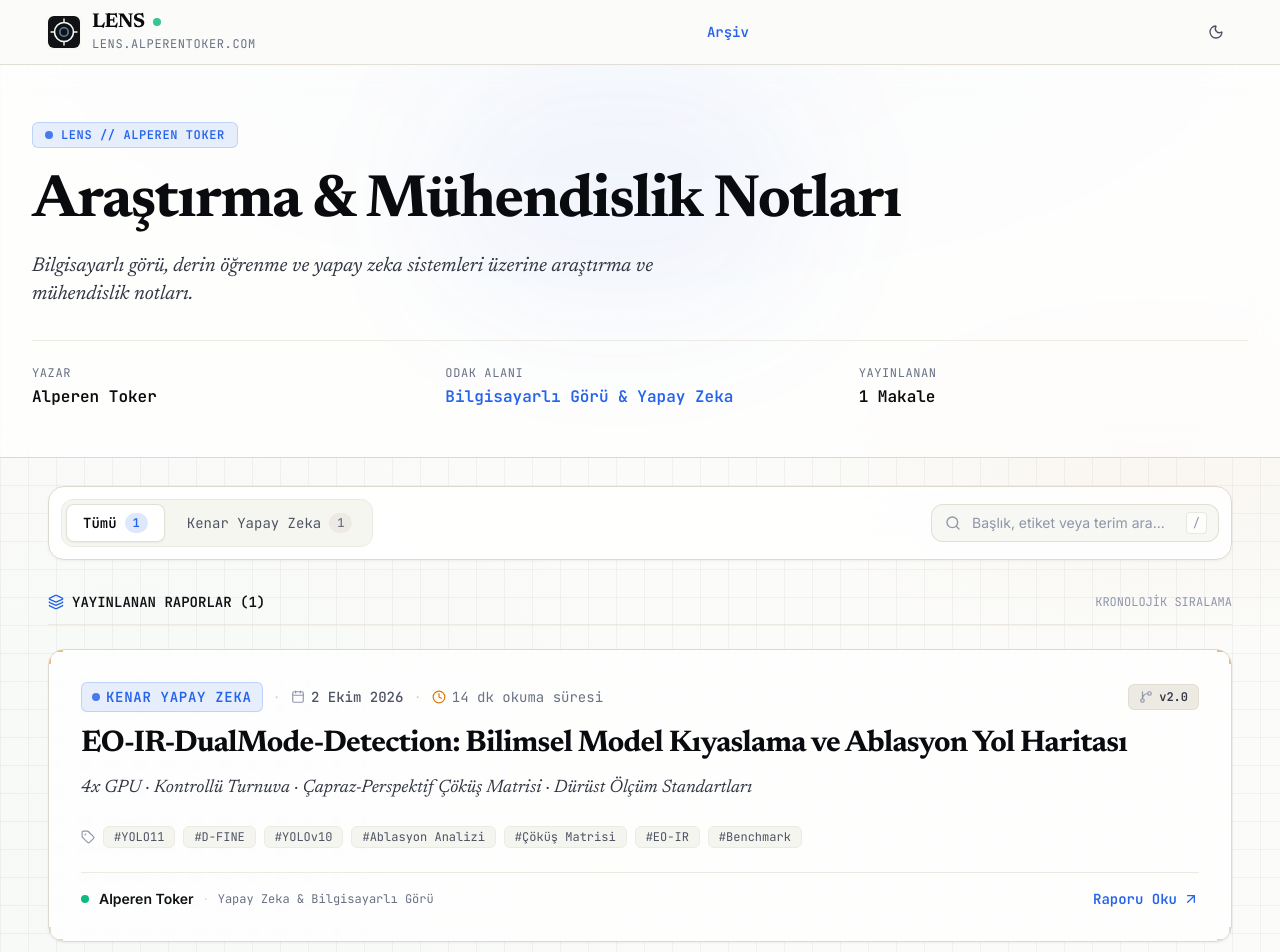
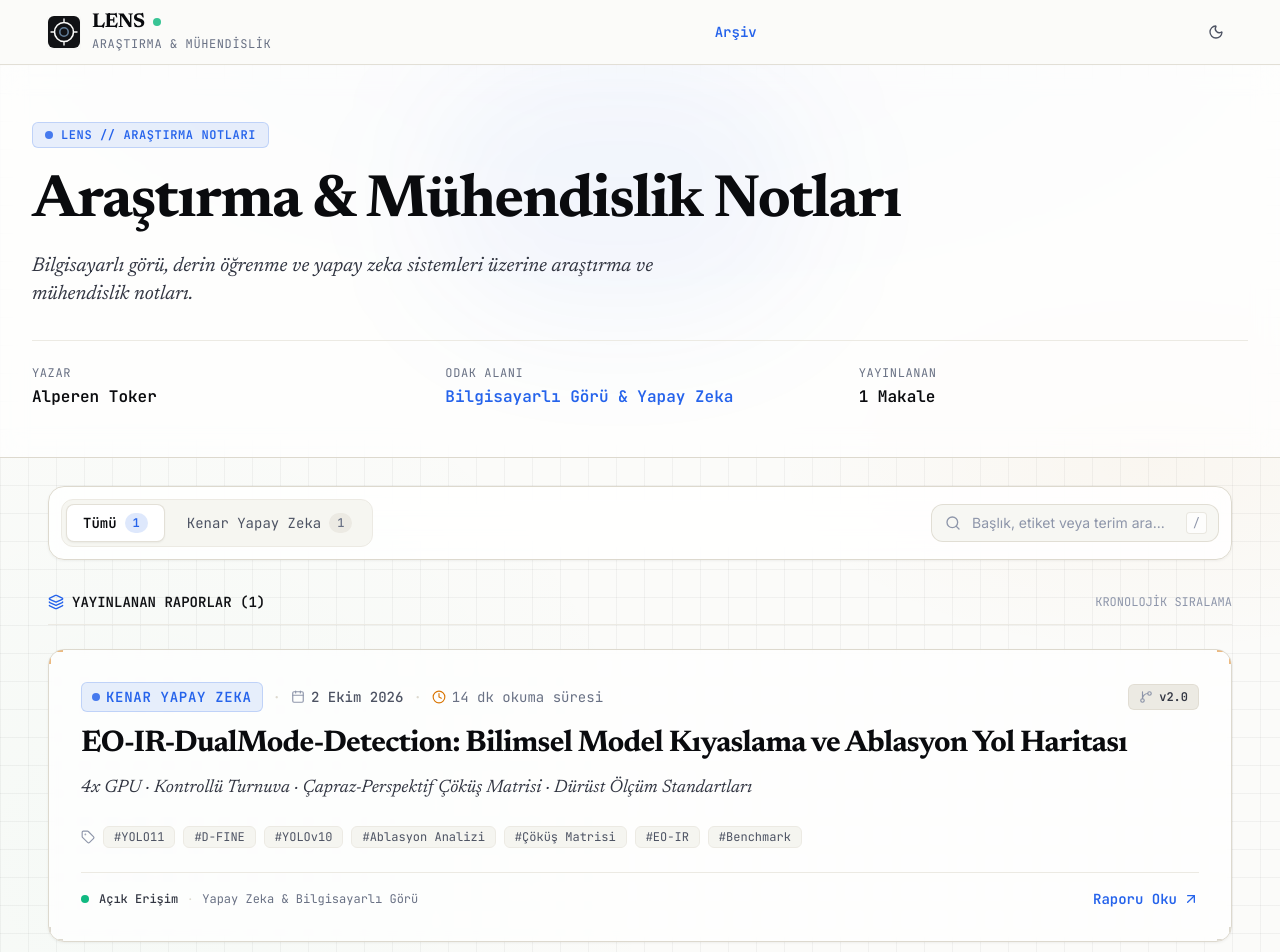
Before and after one commit to alperentoker/Makale-blog, a React (Vite) app: page / in a window 1280 px wide. Shown: the top 952 px of the page. Built offline with nearby package versions, Linux system fonts and the light colour scheme; no server answers.

Commit message:
fix: reduce author name occurrences on homepage to exactly 2 (masthead author box and footer colophon)

```diff
--- a/src/components/ArchiveHero.tsx
+++ b/src/components/ArchiveHero.tsx
@@ -16,7 +16,7 @@ export const ArchiveHero: React.FC<ArchiveHeroProps> = ({
         {/* Top Identity Tag */}
         <div className="inline-flex items-center gap-2 px-3 py-1 rounded-md bg-tactical-blue/10 dark:bg-tactical-blue/20 text-tactical-blue dark:text-tactical-blueLight font-mono text-xs font-semibold uppercase tracking-wider mb-6 border border-tactical-blue/20">
           <span className="w-2 h-2 rounded-full bg-tactical-blue animate-pulse" />
-          <span>LENS // ALPEREN TOKER</span>
+          <span>LENS // ARAŞTIRMA NOTLARI</span>
         </div>
 
         {/* Headline */}
--- a/src/components/ArticleCard.tsx
+++ b/src/components/ArticleCard.tsx
@@ -102,16 +102,16 @@ export const ArticleCard: React.FC<ArticleCardProps> = ({ article, onSelect }) =
           </div>
         )}
 
-        {/* Card Footer: Authors & Read Action */}
+        {/* Card Footer: Metadata & Read Action */}
         <div className="flex items-center justify-between text-sm pt-4 border-t border-paper-200 dark:border-paper-800/80">
           <div className="flex items-center gap-2.5">
             <span className="w-2 h-2 rounded-full bg-tactical-emerald" />
-            <span className="font-semibold font-sans text-ink-900 dark:text-paper-100">
-              {article.authors.map(a => a.name).join(', ')}
+            <span className="font-medium text-xs font-mono text-ink-700 dark:text-paper-200">
+              Açık Erişim
             </span>
             <span className="text-paper-300 dark:text-paper-700">·</span>
             <span className="text-xs text-ink-500 font-mono">
-              {article.authors[0]?.affiliation || 'Araştırma'}
+              {article.authors[0]?.affiliation || 'Yapay Zeka & Bilgisayarlı Görü'}
             </span>
           </div>
 
--- a/src/components/Header.tsx
+++ b/src/components/Header.tsx
@@ -32,7 +32,7 @@ export const Header: React.FC<HeaderProps> = ({
               <span className="w-2 h-2 rounded-full bg-tactical-emerald animate-pulse" title="Sistem Aktif" />
             </div>
             <div className="font-mono text-xs tracking-wider text-ink-500 uppercase mt-1">
-              lens.alperentoker.com
+              Araştırma &amp; Mühendislik
             </div>
           </div>
         </div>
```
